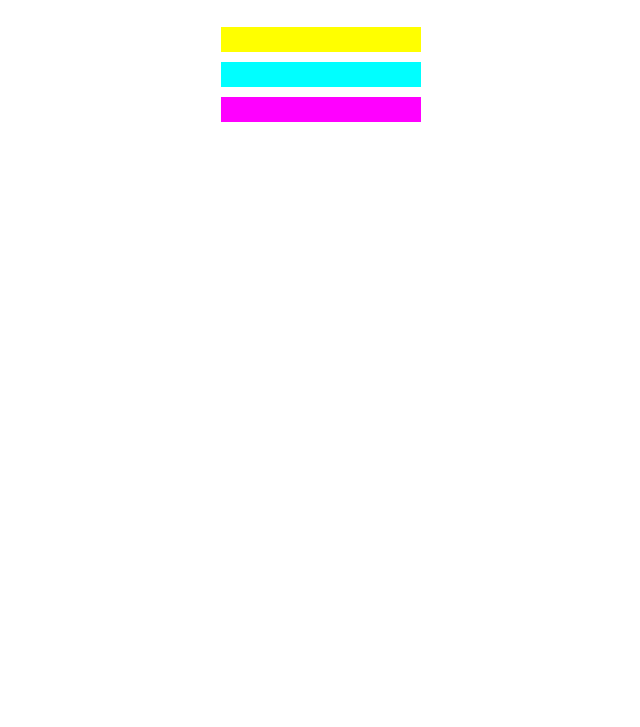
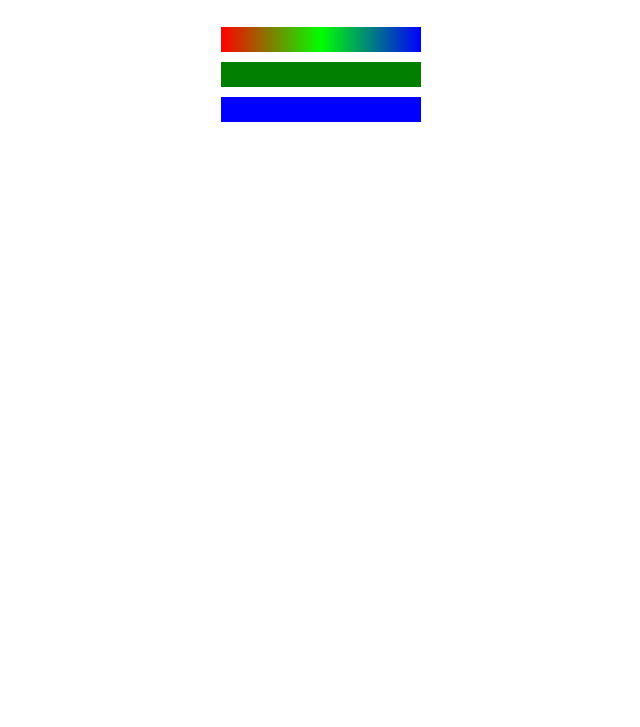
Before and after one commit to aidar2218/layout, a plain HTML site: page coloredMarkers-fcc/index.html in a window 1280 px wide. Shown: the part 73-800 px from the top of the page, without its empty margins (319-959 px from the left). Drawn offline with Linux system fonts and the light colour scheme.

Commit message:
Commit 3.4. FreeCodeCamp "Colored Markers" project 31-53 steps

```diff
--- a/coloredMarkers-fcc/index.html
+++ b/coloredMarkers-fcc/index.html
@@ -9,9 +9,9 @@
 <body>
 <h1>CSS Color Markers</h1>
 <div class="container">
-   <div class="marker one"></div>
-   <div class="marker two"></div>
-   <div class="marker three"></div>
+   <div class="marker red"></div>
+   <div class="marker green"></div>
+   <div class="marker blue"></div>
 </div>
 </body>
 </html>
--- a/coloredMarkers-fcc/styles.css
+++ b/coloredMarkers-fcc/styles.css
@@ -13,14 +13,14 @@ h1 {
    margin: 10px auto;
 }
 
-.one {
-   background-color: rgb(255, 255, 0);
+.red {
+   background: linear-gradient(90deg, rgb(255, 0, 0), rgb(0, 255, 0), rgb(0, 0, 255));
 }
 
-.two {
-   background-color: rgb(0, 255, 255);
+.green {
+   background-color: #007F00;
 }
 
-.three {
-   background-color: rgb(255, 0, 255);
+.blue {
+   background-color: hsl(240, 100%, 50%);
 }
```
